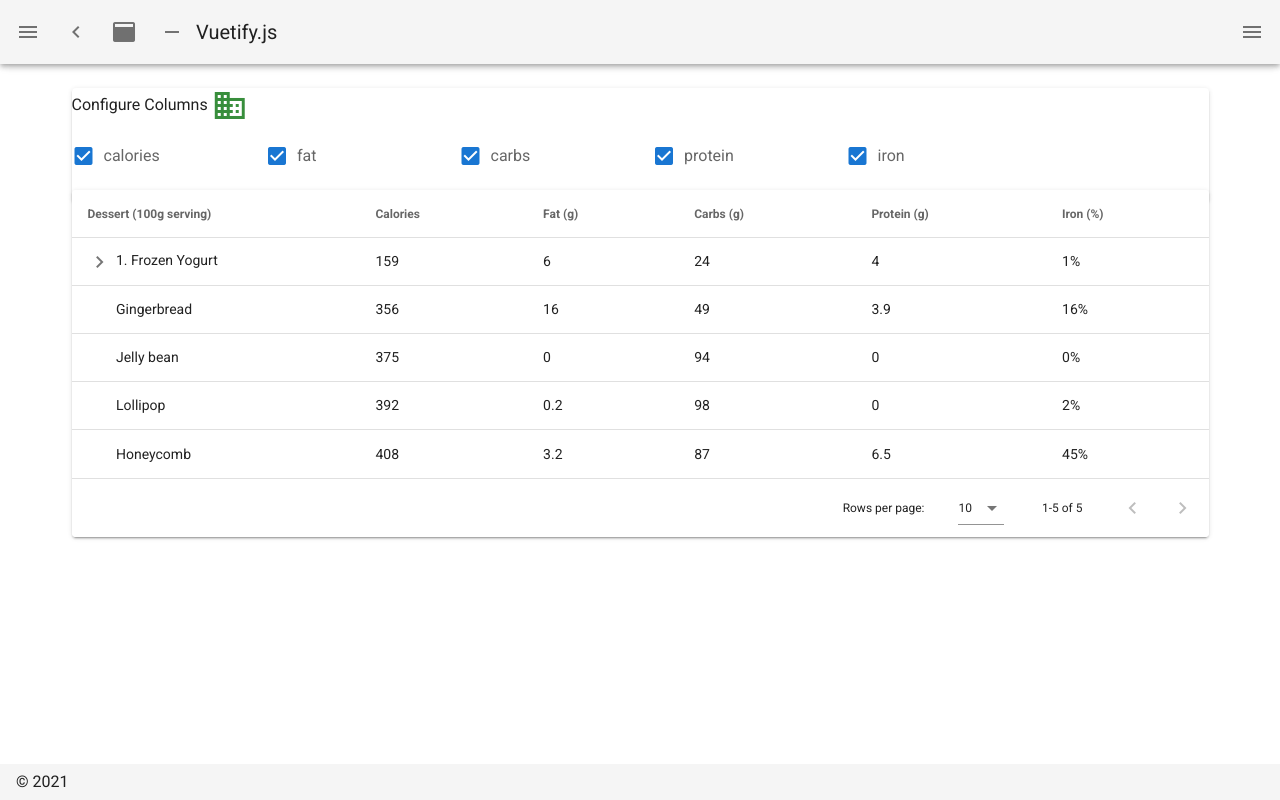
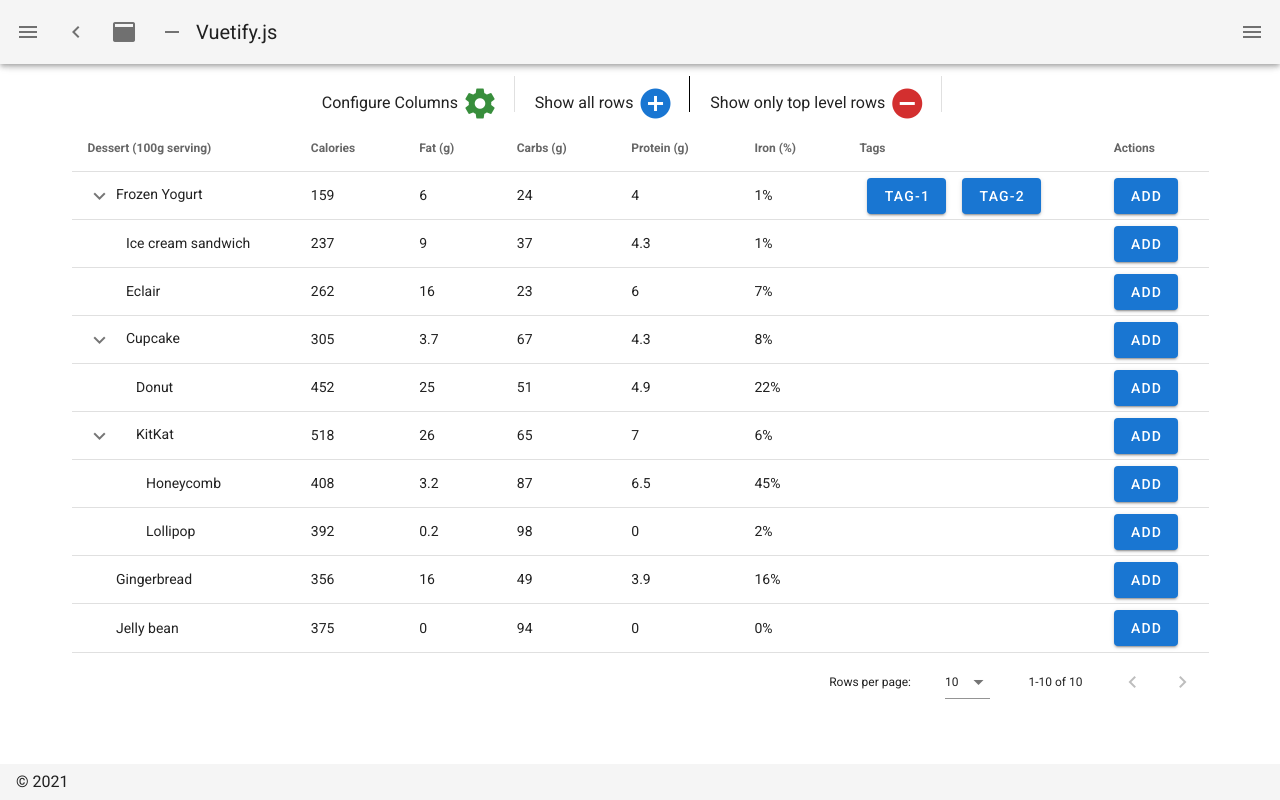
Before and after one commit to bandy004/nuxtTestApp, a Nuxt app: page / in a window 1280 px wide. Built offline with nearby package versions, Linux system fonts and the light colour scheme.

Commit message:
Complete Example

```diff
--- a/components/datagrid.vue
+++ b/components/datagrid.vue
@@ -1,15 +1,30 @@
 <template>
   <v-container>
-    <v-card flex>
+    <v-row>
+      <v-col cols="12">
+        <v-card flat>
+          <v-row justify="center">
             <span>
               Configure Columns
               <v-icon @click="menuShow" large color="green darken-2">
-          mdi-domain
+                mdi-cog
+              </v-icon>
+              <v-divider class="mx-4" vertical></v-divider>
+              Show all rows
+              <v-icon @click="expandAll" large color="blue darken-2">
+                mdi-plus-circle
+              </v-icon>
+              <v-divider class="mx-4" vertical color="black"></v-divider>
+              Show only top level rows
+              <v-icon @click="collapseAll" large color="red darken-2">
+                mdi-minus-circle
               </v-icon>
             </span>
+            <v-divider class="mx-4" vertical></v-divider>
+          </v-row>
           <v-row v-if="!hidemenu">
             <v-col
-          cols="2"
+              cols="1"
               v-for="h in actualHeader"
               :key="h.vlaue"
               v-show="h.value != 'name'"
@@ -17,12 +32,16 @@
               <v-checkbox
                 v-model="showHeader"
                 :value="h.value"
-            :label="h.value"
+                :label="h.text"
               ></v-checkbox>
             </v-col>
           </v-row>
         </v-card>
-    <v-card>
+      </v-col>
+    </v-row>
+    <v-row>
+      <v-col cols="12">
+        <v-card flat>
           <v-data-table :items="items" :headers="headers">
             <template #item.name="{ item, header, value }">
               <div style="display: inline">
@@ -38,16 +57,35 @@
                 </span>
               </div>
             </template>
+            <template #item.actions="{ item }">
+              <v-btn class="primary">Add</v-btn>
+            </template>
+            <template #item.tags="{ item }">
+              <v-btn v-for="t in item.tags" class="primary mx-2">
+                {{ t }}
+              </v-btn>
+            </template>
           </v-data-table>
         </v-card>
+      </v-col>
+    </v-row>
   </v-container>
 </template>
 <script>
 export default {
   data() {
     return {
-      showHeader: ["name", "calories", "fat", "carbs", "protein", "iron"],
-      hidemenu: false,
+      showHeader: [
+        "name",
+        "calories",
+        "fat",
+        "carbs",
+        "protein",
+        "iron",
+        "actions",
+        "tags",
+      ],
+      hidemenu: true,
       actualHeader: [
         {
           text: "Dessert (100g serving)",
@@ -60,55 +98,58 @@ export default {
         { text: "Carbs (g)", value: "carbs" },
         { text: "Protein (g)", value: "protein" },
         { text: "Iron (%)", value: "iron" },
+        { text: "Tags", value: "tags" },
+        { text: "Actions", value: "actions" },
       ],
       headers: this.actualHeader,
       allitems: [
         {
-          name: "1. Frozen Yogurt",
+          name: "Frozen Yogurt",
           calories: 159,
           fat: 6.0,
           carbs: 24,
           protein: 4.0,
           iron: "1%",
-          children: ["1.1 Ice cream sandwich", "1.2 Eclair", "1.3 Cupcake"],
+          children: ["Ice cream sandwich", "Eclair", "Cupcake"],
           parent: "",
-          display: false,
+          display: true,
           padding: 0,
+          tags: ["Tag-1", "Tag-2"],
         },
         {
-          name: "1.1 Ice cream sandwich",
+          name: "Ice cream sandwich",
           calories: 237,
           fat: 9.0,
           carbs: 37,
           protein: 4.3,
           iron: "1%",
           children: [],
-          parent: "1. Frozen Yogurt",
-          display: false,
+          parent: "Frozen Yogurt",
+          display: true,
           padding: 10,
         },
         {
-          name: "1.2 Eclair",
+          name: "Eclair",
           calories: 262,
           fat: 16.0,
           carbs: 23,
           protein: 6.0,
           iron: "7%",
           children: [],
-          parent: "1. Frozen Yogurt",
-          display: false,
+          parent: "Frozen Yogurt",
+          display: true,
           padding: 10,
         },
         {
-          name: "1.3 Cupcake",
+          name: "Cupcake",
           calories: 305,
           fat: 3.7,
           carbs: 67,
           protein: 4.3,
           iron: "8%",
-          children: ["1.3.1 Donut", "1.3.2 KitKat"],
-          parent: "1. Frozen Yogurt",
-          display: false,
+          children: ["Donut", "KitKat"],
+          parent: "Frozen Yogurt",
+          display: true,
           padding: 10,
         },
         {
@@ -120,7 +161,7 @@ export default {
           iron: "16%",
           children: [],
           parent: "",
-          display: false,
+          display: true,
           padding: 0,
         },
         {
@@ -132,7 +173,7 @@ export default {
           iron: "0%",
           children: [],
           parent: "",
-          display: false,
+          display: true,
           padding: 0,
         },
         {
@@ -143,9 +184,9 @@ export default {
           protein: 0,
           iron: "2%",
           children: [],
-          parent: "",
-          display: false,
-          padding: 0,
+          parent: "KitKat",
+          display: true,
+          padding: 30,
         },
         {
           name: "Honeycomb",
@@ -155,32 +196,32 @@ export default {
           protein: 6.5,
           iron: "45%",
           children: [],
-          parent: "",
-          display: false,
-          padding: 0,
+          parent: "KitKat",
+          display: true,
+          padding: 30,
         },
         {
-          name: "1.3.1 Donut",
+          name: "Donut",
           calories: 452,
           fat: 25.0,
           carbs: 51,
           protein: 4.9,
           iron: "22%",
           children: [],
-          parent: "1.3 Cupcake",
-          display: false,
+          parent: "Cupcake",
+          display: true,
           padding: 20,
         },
         {
-          name: "1.3.2 KitKat",
+          name: "KitKat",
           calories: 518,
           fat: 26.0,
           carbs: 65,
           protein: 7,
           iron: "6%",
-          children: [],
-          parent: "1.3 Cupcake",
-          display: false,
+          children: ["Honeycomb", "Lollipop"],
+          parent: "Cupcake",
+          display: true,
           padding: 20,
         },
       ],
@@ -200,11 +241,7 @@ export default {
   },
   mounted() {
     this.headers = JSON.parse(JSON.stringify(this.actualHeader));
-    for (var i in this.allitems) {
-      if (this.allitems[i].parent == "") {
-        this.items.push(this.allitems[i]);
-      }
-    }
+    this.expandAll();
   },
   methods: {
     menuShow(val) {
@@ -214,12 +251,13 @@ export default {
       var itemIndex = this.items.indexOf(item);
       if (item.display) {
         //hide all its childrenren in the sub-tree
-        var allchildren = this.getAllchildrenren(item, []);
+        var allchildren = this.getAllChildren(item, []);
         for (var c in allchildren) {
           for (var i in this.items) {
             if (allchildren[c] == this.items[i].name) {
               this.items.splice(i, 1);
               this.items[i].display = false;
+              break;
             }
           }
         }
@@ -249,7 +287,7 @@ export default {
       //   return "pl-" + item.padding;
       return "display: inline; margin-left:" + item.padding + "px;";
     },
-    getAllchildrenren(item, allChildren) {
+    getAllChildren(item, allChildren) {
       for (var c in item.children) {
         allChildren.push(item.children[c]);
         var childrenItem = null;
@@ -258,9 +296,40 @@ export default {
             childrenItem = this.allitems[x];
           }
         }
-        this.getAllchildrenren(childrenItem, allChildren);
+        this.getAllChildren(childrenItem, allChildren);
       }
       return allChildren;
+    },
+    collapseAll() {
+      for (var i in this.items) {
+        this.items[i].display = false;
+      }
+      this.items = [];
+      for (var i in this.allitems) {
+        if (this.allitems[i].parent == "") {
+          this.items.push(this.allitems[i]);
+        }
+      }
+    },
+    expandAll() {
+      for (var i in this.items) {
+        this.items[i].display = false;
+      }
+      this.items = [];
+      for (var i in this.allitems) {
+        if (this.allitems[i].parent == "") {
+          this.items.push(this.allitems[i]);
+          this.allitems[i].display = true;
+          var allChildren = this.getAllChildren(this.allitems[i], []);
+          for (var k in allChildren) {
+            for (var j in this.allitems) {
+              if (allChildren[k] == this.allitems[j].name) {
+                this.items.push(this.allitems[j]);
+              }
+            }
+          }
+        }
+      }
     },
   },
   computed: {},
```
Lines whose indentation alone changed are shown as unchanged.
